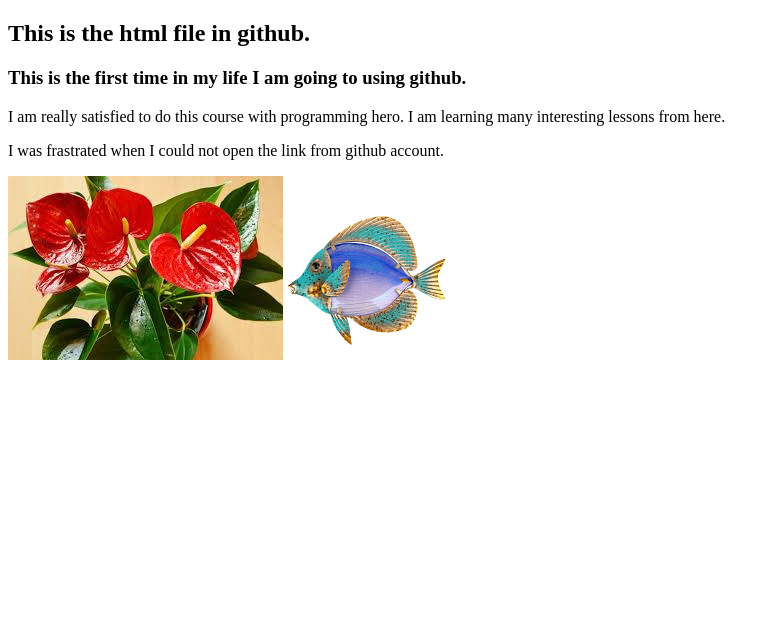
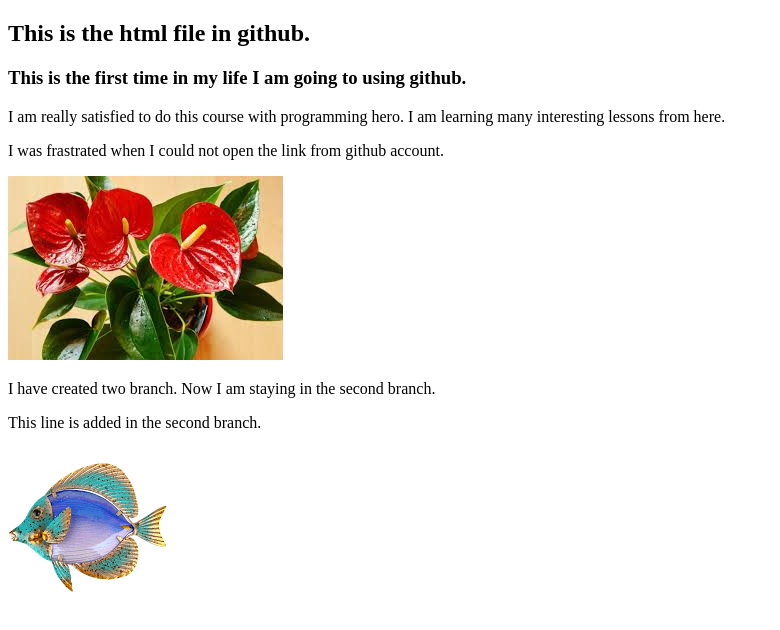
Before and after one commit to Tanjina-Hai/My-Dream-Website, a plain HTML site: page Index.html in a window 1280 px wide. Shown: the whole page, without its empty margins (0-780 px from the left). Drawn offline with Linux system fonts and the light colour scheme.

Commit message:
learning about branch

```diff
--- a/Index.html
+++ b/Index.html
@@ -11,6 +11,8 @@
     <p> I am really satisfied to do this course with programming hero. I am learning many interesting lessons from here.</p>
     <p>I was frastrated when I could not open the link from github account.</p>
     <img src="download (1).jpg" >
+    <p>I have created two branch. Now I am staying in the second branch.</p>
+    <p>This line is added in the second branch.</p>
     <img src="shopping.png">
 </body>
 </html>
```
